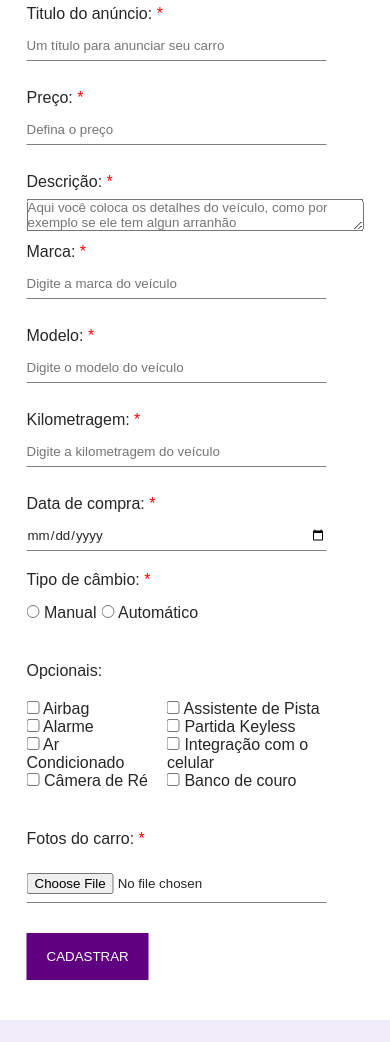
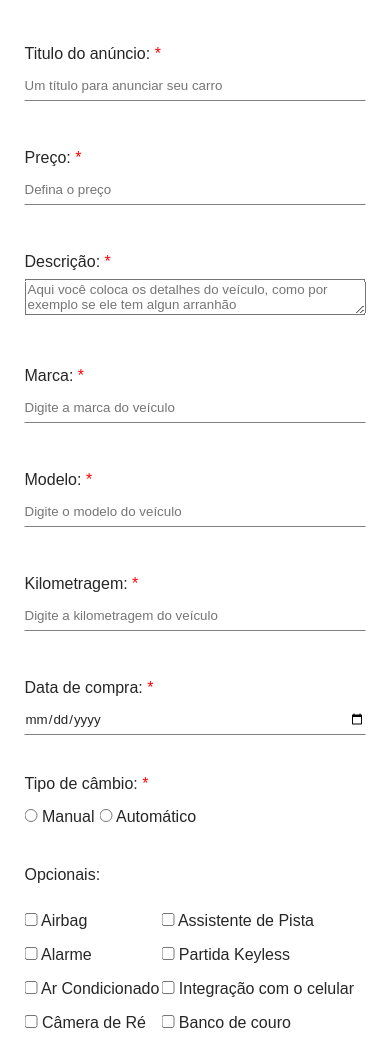
Before and after one commit to ernandodevJc/projeto_local, a plain HTML site: page 07/index.html in a window 390 px wide. Shown: the part 336-1378 px from the top of the page. Before the commit the page ends 1356 px from the top, so only its background shows below. Drawn offline with Linux system fonts and the light colour scheme.

Commit message:
melhorias

```diff
--- a/07/css/style.css
+++ b/07/css/style.css
@@ -86,10 +86,20 @@ textarea:focus {
     outline: none;
 }
 
+textarea {
+    padding: 2px;
+}
+
 .form-default label,
 .form-textarea label {
     padding: 8px 0px;
     display: block;
+}
+
+.form-default,
+.form-textarea {
+    margin-top: 40px;
+    margin-bottom: 40px
 }
 
 .form-default input,
@@ -127,7 +137,8 @@ textarea:focus {
 }
 
 .checkbox {
-    padding-right: 10px;
+    padding: 8px 2px 8px 0px;
+
 }
 
 /* fotos do carro */
@@ -157,4 +168,16 @@ input[type="submit"] {
     .form-container {
         width: auto;
     }
+
+    .form-default input,
+.form-textarea input,
+.form-foto input {
+    width: 100%;
 }
+}
+/*
+@media (max-width: 500px) {
+    .form-container {
+        width: 100%;
+    }
+} */
```
